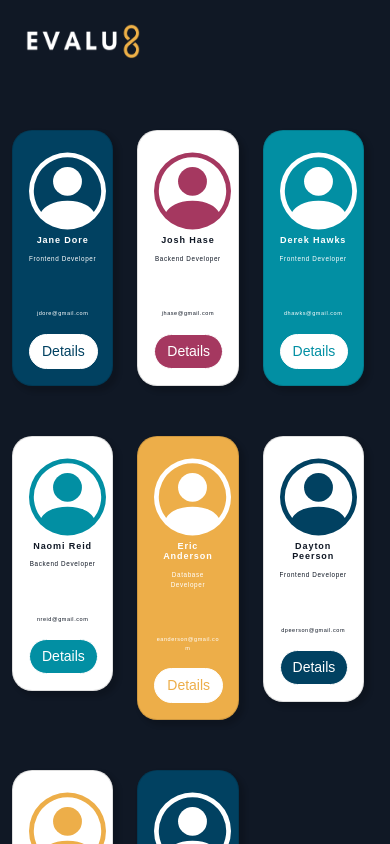
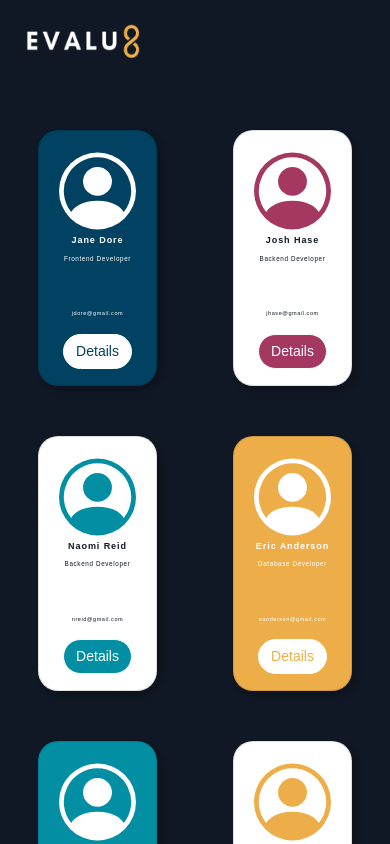
Before and after one commit to kjeganathan/evalu8, a React (Create React App) app in the folder client/: page /teamMembers in a window 390 px wide. Shown: the top 844 px of the page. Built offline with nearby package versions, Linux system fonts and the light colour scheme.

Commit message:
changed card with for mobile view

```diff
--- a/client/src/teamMembers.css
+++ b/client/src/teamMembers.css
@@ -13,13 +13,15 @@
 
 #column{
     width:fit-content;
+    margin-left:auto;
+    margin-right:auto;
 }
 
 .teamMembers-card1,.teamMembers-card2, .teamMembers-card3, .teamMembers-card4,
 .teamMembers-card5,.teamMembers-card6,.teamMembers-card7,.teamMembers-card8,
 .teamMembers-card9,.teamMembers-card10{
     margin-bottom:50px;
-    width: 12vmax;
+    width: 14vmax;
     box-shadow: 4px 4px 4px 2px rgba(0, 0, 0, 0.15);
     border-radius: 20px;
     /* background-color: #014161; */
```
Also changed, not shown: 6 other files (tests, documents, lock files or other folders).
